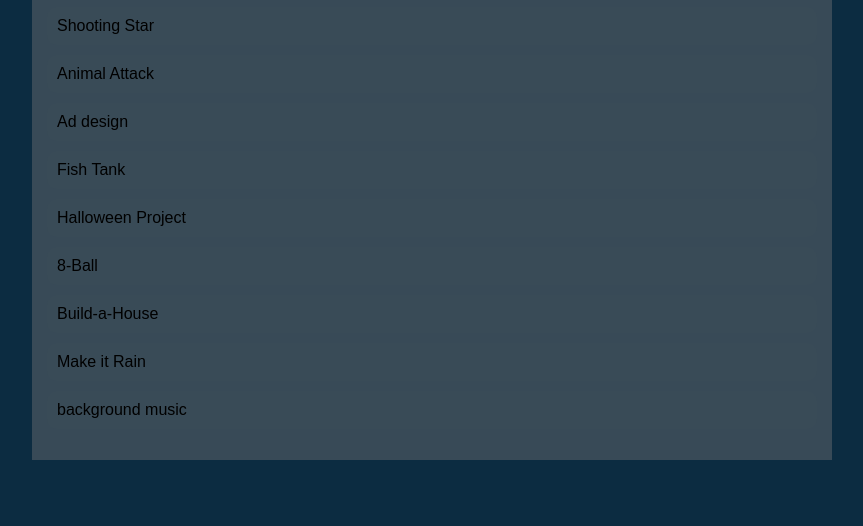
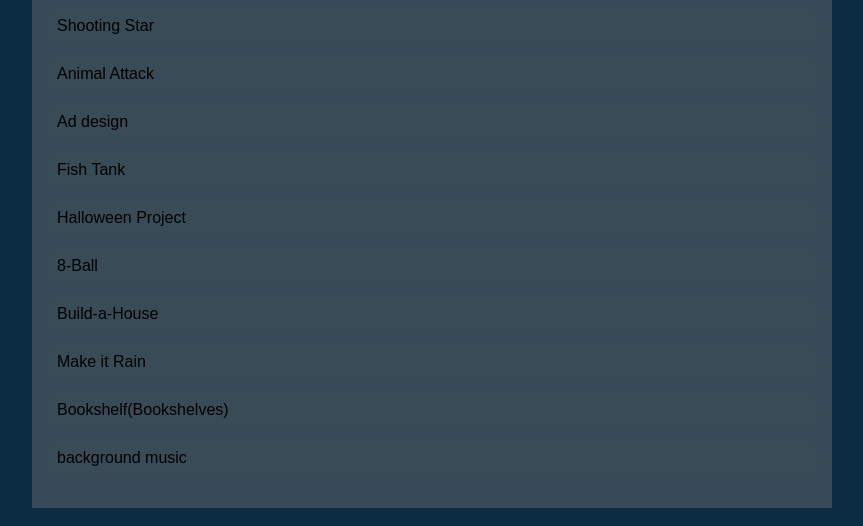
Before and after one commit to marissadreyfus/marissadreyfus.github.io, a plain HTML site: page portfolio.html in a window 1280 px wide. Shown: the part 448-974 px from the top of the page, without its empty margins (208-1071 px from the left). Before the commit the page ends 926 px from the top, so only its background shows below. Drawn offline with Linux system fonts and the light colour scheme.

Commit message:
silly project

```diff
--- a/portfolio.html
+++ b/portfolio.html
@@ -134,6 +134,7 @@
                         <li><a href="https://www.khanacademy.org/computer-programming/spin-off-of-project-magic-8-ball/5681324985204736">8-Ball</a></li>
                         <li><a href="https://www.khanacademy.org/computer-programming/spin-off-of-project-build-a-house/5128686463664128">Build-a-House</a></li>
                         <li><a href="https://www.khanacademy.org/computer-programming/spin-off-of-project-make-it-rain/6276667323760640">Make it Rain</a></li>
+                        <li><a href="https://www.khanacademy.org/computer-programming/spin-off-of-project-bookshelf/4669269253341184">Bookshelf(Bookshelves)</a></li>
                         <li><a href="https://www.youtube.com/watch?v=R93Uy0dQazE">background music</a></li>
                     </ul>
                 </div>
```
